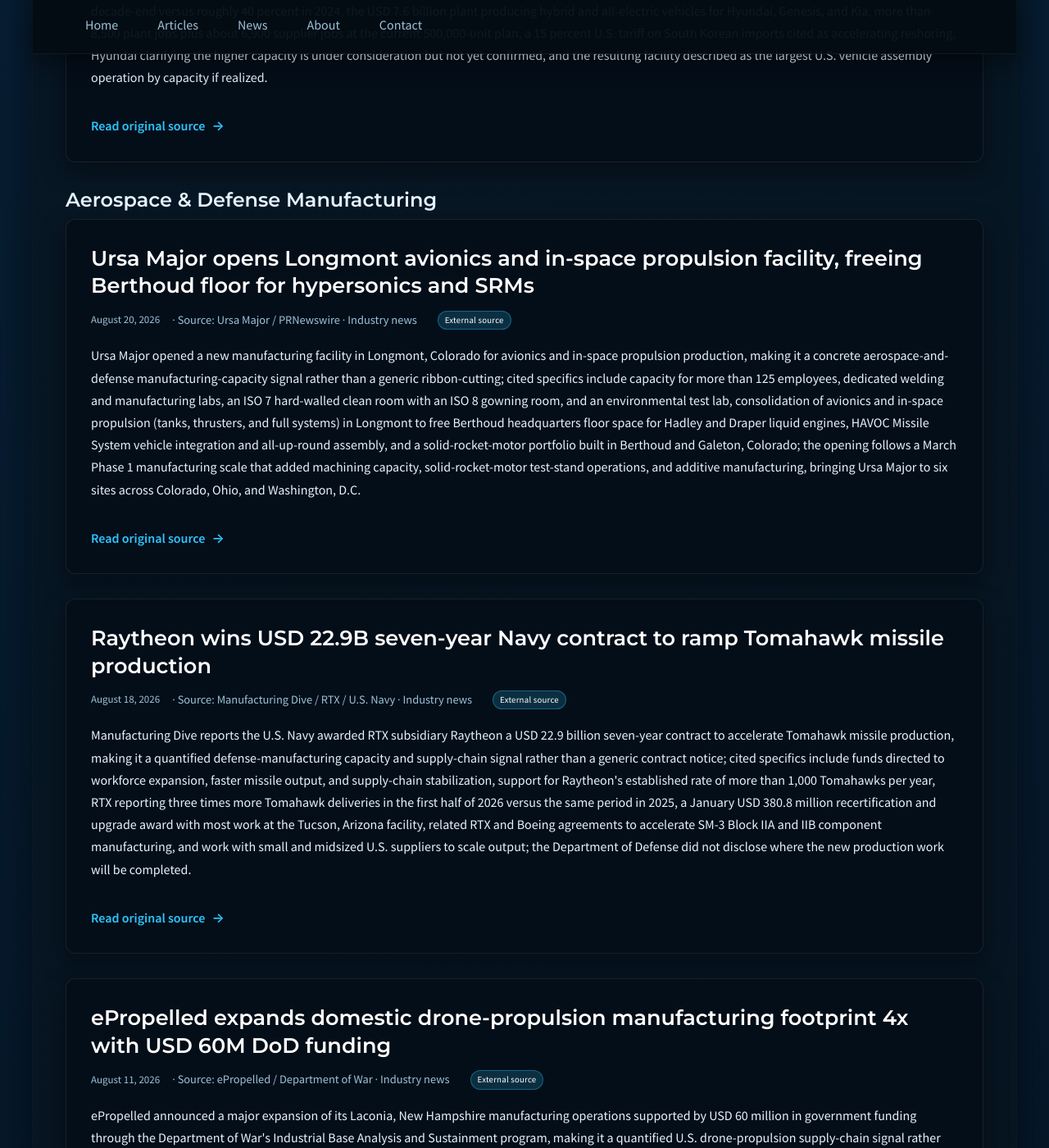
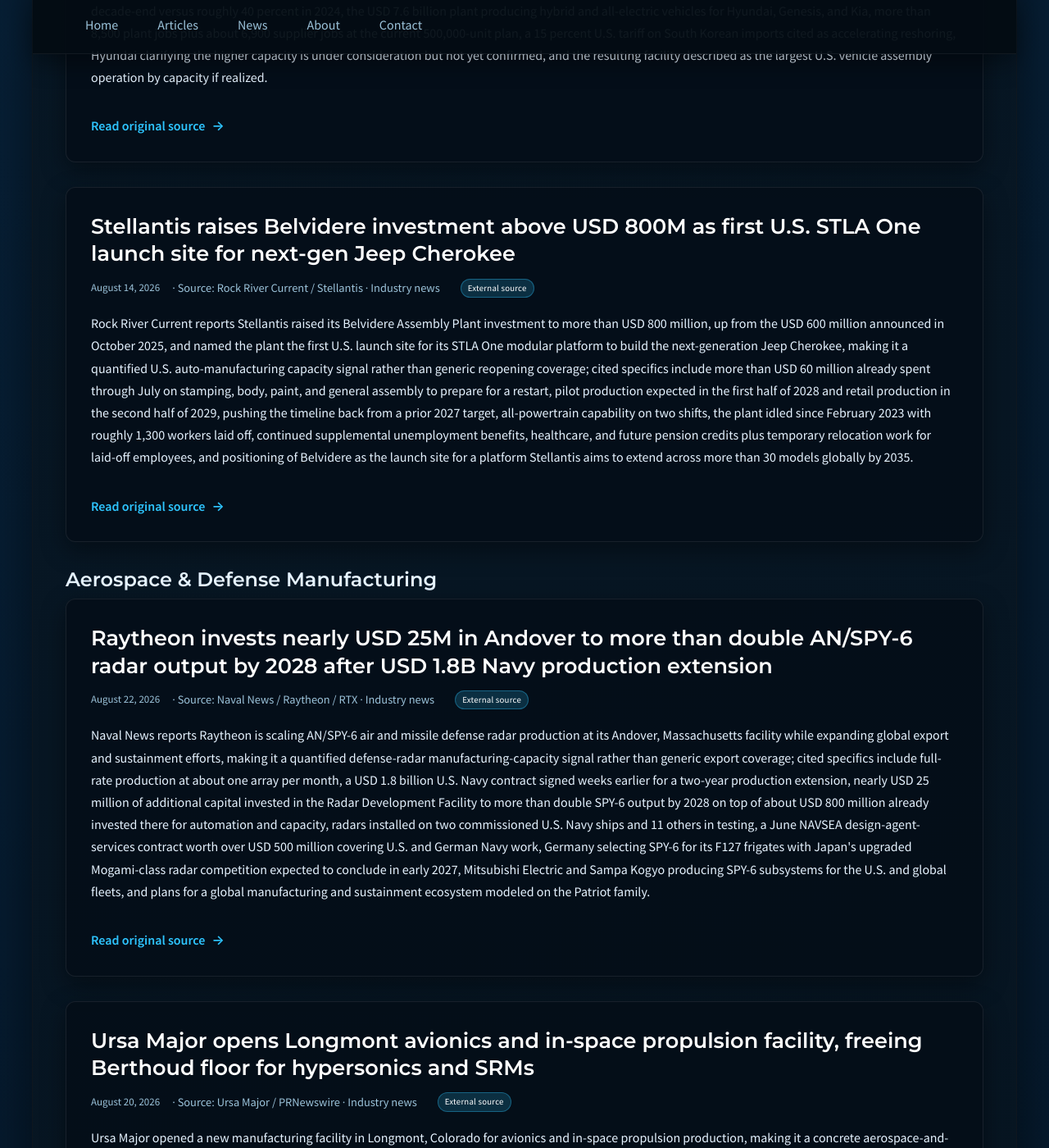
Before and after one commit to JohnForeman/MetrologyCentral, a Jekyll site: the page built from news.md, in a window 1280 px wide and 1400 px high, scrolled down 4115 px. Shown: the whole window at 82% size. Built offline with Jekyll 4.4.1, drawn with Linux system fonts in a browser that asks for light colours.

Commit message:
news: add Raytheon AN/SPY-6 Andover radar capacity (aero/defense) + Stellantis Belvidere STLA One launch (auto) for Aug 24 sweep

```diff
--- a/_data/news.yml
+++ b/_data/news.yml
@@ -1,4 +1,23 @@
 ---
+- date: '2026-08-22'
+  title: Raytheon invests nearly USD 25M in Andover to more than double AN/SPY-6 radar output by 2028 after USD 1.8B Navy production extension
+  source: Naval News / Raytheon / RTX
+  sector: aerospace_defense_manufacturing
+  kind: industry_news
+  summary: >-
+    Naval News reports Raytheon is scaling AN/SPY-6 air and missile defense radar production at its Andover,
+    Massachusetts facility while expanding global export and sustainment efforts, making it a quantified
+    defense-radar manufacturing-capacity signal rather than generic export coverage; cited specifics include
+    full-rate production at about one array per month, a USD 1.8 billion U.S. Navy contract signed weeks earlier
+    for a two-year production extension, nearly USD 25 million of additional capital invested in the Radar
+    Development Facility to more than double SPY-6 output by 2028 on top of about USD 800 million already invested
+    there for automation and capacity, radars installed on two commissioned U.S. Navy ships and 11 others in
+    testing, a June NAVSEA design-agent-services contract worth over USD 500 million covering U.S. and German Navy
+    work, Germany selecting SPY-6 for its F127 frigates with Japan's upgraded Mogami-class radar competition
+    expected to conclude in early 2027, Mitsubishi Electric and Sampa Kogyo producing SPY-6 subsystems for the
+    U.S. and global fleets, and plans for a global manufacturing and sustainment ecosystem modeled on the Patriot
+    family.
+  url: https://www.navalnews.com/naval-news/2026/08/raytheon-global-push-spy-6-radar-germany-japan-denmark/
 - date: '2026-08-21'
   title: Cognex reports record Q2 2026 revenue of USD 291M as AI-enabled machine vision demand broadens
   source: Metrology News / Cognex
@@ -168,6 +187,23 @@
     a configurable software architecture for custom inspection workflows, and applicability across automotive, battery,
     electronics, logistics, and consumer-goods production.
   url: https://metrology.news/sick-brings-ai-powered-3d-machine-vision-to-industrial-inspection-with-nova/
+- date: '2026-08-14'
+  title: Stellantis raises Belvidere investment above USD 800M as first U.S. STLA One launch site for next-gen Jeep Cherokee
+  source: Rock River Current / Stellantis
+  sector: auto_manufacturing
+  kind: industry_news
+  summary: >-
+    Rock River Current reports Stellantis raised its Belvidere Assembly Plant investment to more than USD 800 million, up
+    from the USD 600 million announced in October 2025, and named the plant the first U.S. launch site for its STLA One
+    modular platform to build the next-generation Jeep Cherokee, making it a quantified U.S. auto-manufacturing capacity
+    signal rather than generic reopening coverage; cited specifics include more than USD 60 million already spent through
+    July on stamping, body, paint, and general assembly to prepare for a restart, pilot production expected in the first
+    half of 2028 and retail production in the second half of 2029, pushing the timeline back from a prior 2027 target,
+    all-powertrain capability on two shifts, the plant idled since February 2023 with roughly 1,300 workers laid off,
+    continued supplemental unemployment benefits, healthcare, and future pension credits plus temporary relocation work
+    for laid-off employees, and positioning of Belvidere as the launch site for a platform Stellantis aims to extend across
+    more than 30 models globally by 2035.
+  url: https://www.rockrivercurrent.com/2026/08/stellantis-says-800m-investment-in-belvidere-assembly-plant-will-prepare-it-for-next-generation-jeep-cherokee/
 - date: '2026-08-13'
   title: SEMI sees testing and metrology as a new front in the AI chip race with test equipment up 31% to USD 15.3B in 2026
   source: EE Times Asia / SEMI
```
